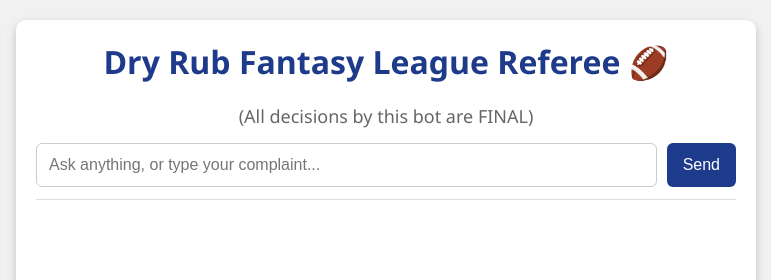
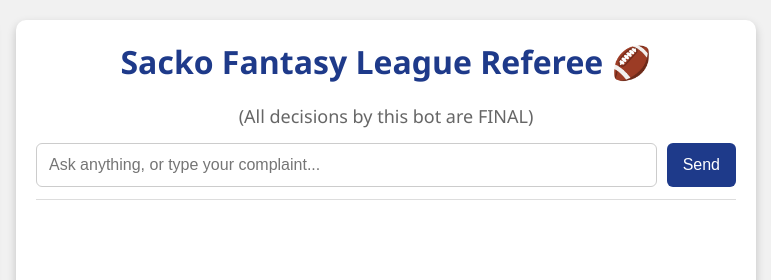
Before and after one commit to Socially-Dystant/SackoReferee, a website: page public/index.html in a window 1280 px wide. Shown: the top 280 px of the page, 254-1025 px from the left. Drawn offline with Linux system fonts and the light colour scheme.

Commit message:
Update index.html

```diff
--- a/public/index.html
+++ b/public/index.html
@@ -111,7 +111,7 @@
 
     <!-- Chat Bot -->
     <div class="chat-wrapper">
-      <h1>Dry Rub Fantasy League Referee 🏈</h1>
+      <h1>Sacko Fantasy League Referee 🏈</h1>
       <h2>(All decisions by this bot are FINAL)</h2>
       <div id="input-section">
         <input id="input" type="text" placeholder="Ask anything, or type your complaint..." onkeydown="if(event.key==='Enter'){send()}" />
```
